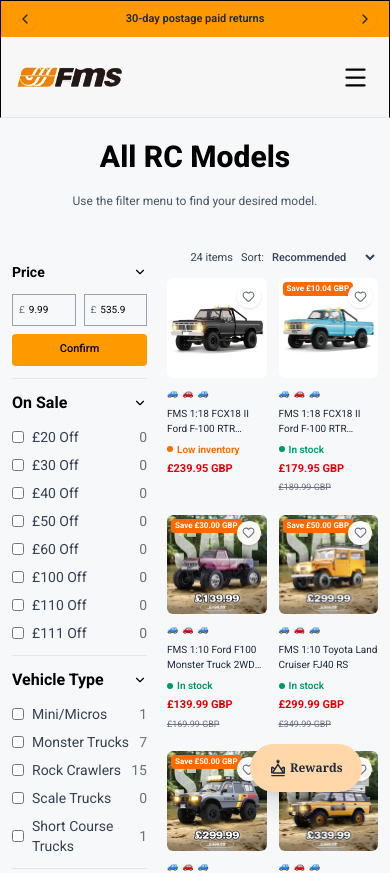
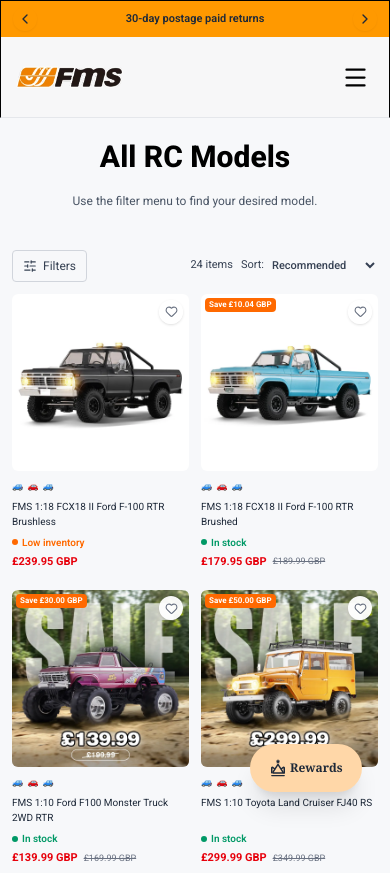
Before and after one commit to faizankhdev/FMS-Hobby, a Next.js app: page /productpage in a window 390 px wide. Shown: the top 873 px of the page. Built offline with nearby package versions, Linux system fonts and the light colour scheme.

Commit message:
product page responsive

```diff
--- a/src/app/productpage/page.tsx
+++ b/src/app/productpage/page.tsx
@@ -1,7 +1,14 @@
 "use client";
 
 import { useMemo, useState } from "react";
-import { ChevronDown, ChevronLeft, ChevronRight, Heart } from "lucide-react";
+import {
+  ChevronDown,
+  ChevronLeft,
+  ChevronRight,
+  Heart,
+  SlidersHorizontal,
+  X,
+} from "lucide-react";
 import {
   products,
   saleFilters,
@@ -33,6 +40,7 @@
   const [page, setPage] = useState(1);
   const [sort, setSort] = useState("Recommended");
   const [favorites, setFavorites] = useState<number[]>([]);
+  const [mobileFiltersOpen, setMobileFiltersOpen] = useState(false);
 
   const toggleSection = (title: string) => {
     setOpenFilters((current) => ({
@@ -52,7 +60,8 @@
 
   const filteredProducts = useMemo(() => {
     let result = products.filter(
-      (product) => product.price >= appliedMin && product.price <= appliedMax,
+      (product) =>
+        product.price >= appliedMin && product.price <= appliedMax,
     );
 
     const filterGroups = [
@@ -126,7 +135,6 @@
     return result;
   }, [appliedMin, appliedMax, selectedFilters, sort]);
 
- const pageSize = 18;
   const totalPages = Math.min(
     2,
     Math.max(1, Math.ceil(filteredProducts.length / 18)),
@@ -150,7 +158,12 @@
     const min = minPrice.trim() === "" ? 0 : Number(minPrice);
     const max = maxPrice.trim() === "" ? Infinity : Number(maxPrice);
 
-    if (!Number.isFinite(min) || min < 0 || Number.isNaN(max) || max < min) {
+    if (
+      !Number.isFinite(min) ||
+      min < 0 ||
+      Number.isNaN(max) ||
+      max < min
+    ) {
       return;
     }
 
@@ -163,13 +176,14 @@
     title: string,
     items: { label: string; count: number }[],
   ) => (
-    <section className="border-b border-gray-200 py-3">
+    <section className="border-b border-gray-200 py-3" key={title}>
       <button
         type="button"
         onClick={() => toggleSection(title)}
         className="flex w-full items-center justify-between text-left font-bold"
       >
         <span>{title}</span>
+
         {openFilters[title] ? (
           <ChevronDown size={14} />
         ) : (
@@ -179,7 +193,41 @@
 
       {openFilters[title] && (
         <div className="mt-3 space-y-2">
-          {items.map((item) => (
+          {items.map((item) => {
+            const count = products.filter((product) => {
+              if (VihicletypeData.some((i) => i.label === item.label)) {
+                return product.vehicle === item.label;
+              }
+
+              if (completionFilters.some((i) => i.label === item.label)) {
+                return product.completion === item.label;
+              }
+
+              if (scaleFilters.some((i) => i.label === item.label)) {
+                return product.scale === item.label;
+              }
+
+              if (brandFilters.some((i) => i.label === item.label)) {
+                return product.brand === item.label;
+              }
+
+              if (seriesFilters.some((i) => i.label === item.label)) {
+                return product.series === item.label;
+              }
+
+              if (saleFilters.some((i) => i.label === item.label)) {
+                if (product.oldPrice === undefined) return false;
+
+                return (
+                  Math.round(product.oldPrice - product.price) ===
+                  Number(item.label.match(/\d+/)?.[0] ?? 0)
+                );
+              }
+
+              return false;
+            }).length;
+
+            return (
               <label
                 key={item.label}
                 className="flex cursor-pointer items-center justify-between gap-2 text-sm text-gray-700"
@@ -191,59 +239,21 @@
                     onChange={() => toggleFilter(item.label)}
                     className="h-3 w-3 shrink-0 accent-amber-500"
                   />
+
                   <span>{item.label}</span>
                 </span>
-              <span className="text-gray-500">
-                {
-                  products.filter((product) => {
-                    if (VihicletypeData.some((i) => i.label === item.label))
-                      return product.vehicle === item.label;
 
-                    if (completionFilters.some((i) => i.label === item.label))
-                      return product.completion === item.label;
-
-                    if (scaleFilters.some((i) => i.label === item.label))
-                      return product.scale === item.label;
-
-                    if (brandFilters.some((i) => i.label === item.label))
-                      return product.brand === item.label;
-
-                    if (seriesFilters.some((i) => i.label === item.label))
-                      return product.series === item.label;
-
-                    if (saleFilters.some((i) => i.label === item.label)) {
-                      if (product.oldPrice === undefined) return false;
-
-                      return (
-                        Math.round(product.oldPrice - product.price) ===
-                        Number(item.label.match(/\\d+/)?.[0] ?? 0)
+                <span className="shrink-0 text-gray-500">{count}</span>
+              </label>
             );
-                    }
-
-                    return false;
-                  }).length
-                }
-              </span>
-            </label>
-          ))}
+          })}
         </div>
       )}
     </section>
   );
 
-  return (
-    <main className="min-h-screen bg-[#f7f8fa] px-3 pb-20 text-black sm:px-5 lg:px-6">
-      <div className="pt-5 text-center">
-        <h1 className="text-[30px] font-extrabold leading-tight sm:text-[36px]">
-          All RC Models
-        </h1>
-        <p className="mt-4 text-[12px] text-gray-600">
-          Use the filter menu to find your desired model.
-        </p>
-      </div>
-
-      <div className="mt-10 flex items-start gap-5 lg:gap-6">
-        <aside className="w-70 shrink-0 text-left max-lg:w-[220px] max-md:w-[180px] max-sm:w-[135px]">
+  const renderSidebarContent = () => (
+    <>
       <section className="border-b border-gray-200 py-3">
         <button
           type="button"
@@ -251,6 +261,7 @@
           className="flex w-full items-center justify-between text-sm font-bold"
         >
           Price
+
           {openFilters.Price ? (
             <ChevronDown size={14} />
           ) : (
@@ -263,6 +274,7 @@
             <div className="flex gap-2">
               <label className="flex h-8 min-w-0 flex-1 items-center border border-gray-400 px-1.5">
                 <span className="mr-1 text-[10px] text-gray-500">£</span>
+
                 <input
                   type="number"
                   min="0"
@@ -274,6 +286,7 @@
 
               <label className="flex h-8 min-w-0 flex-1 items-center border border-gray-400 px-1.5">
                 <span className="mr-1 text-[10px] text-gray-500">£</span>
+
                 <input
                   type="number"
                   min="0"
@@ -297,7 +310,10 @@
 
       {renderFilterSection("On Sale", saleFilters)}
       {renderFilterSection("Vehicle Type", VihicletypeData)}
-          {renderFilterSection("Vehicle Completion Level", completionFilters)}
+      {renderFilterSection(
+        "Vehicle Completion Level",
+        completionFilters,
+      )}
       {renderFilterSection("Vehicle Scale", scaleFilters)}
       {renderFilterSection("Vehicle Licensed Brand", brandFilters)}
       {renderFilterSection("Vehicle Series", seriesFilters)}
@@ -311,13 +327,83 @@
           Clear all filters
         </button>
       )}
+    </>
+  );
+
+  return (
+    <main className="min-h-screen bg-[#f7f8fa] px-3 pb-20 text-black sm:px-5 lg:px-6">
+      <div className="pt-5 text-center">
+        <h1 className="text-[30px] font-extrabold leading-tight sm:text-[36px]">
+          All RC Models
+        </h1>
+
+        <p className="mt-4 text-[12px] text-gray-600">
+          Use the filter menu to find your desired model.
+        </p>
+      </div>
+
+      <div className="mt-10 flex items-start gap-5 lg:gap-6">
+        <aside className="hidden w-70 shrink-0 text-left max-lg:w-[220px] md:block">
+          {renderSidebarContent()}
         </aside>
+
+        {mobileFiltersOpen && (
+          <div className="fixed inset-0 z-[100] md:hidden">
+            <button
+              type="button"
+              aria-label="Close filters"
+              onClick={() => setMobileFiltersOpen(false)}
+              className="absolute inset-0 h-full w-full bg-black/40"
+            />
+
+            <aside className="absolute inset-y-0 left-0 flex w-[85vw] max-w-[340px] flex-col overflow-y-auto bg-white px-4 pb-6 text-left shadow-xl">
+              <div className="sticky top-0 z-10 flex items-center justify-between border-b border-gray-200 bg-white py-4">
+                <h2 className="text-base font-bold">Filters</h2>
+
+                <button
+                  type="button"
+                  aria-label="Close filters"
+                  onClick={() => setMobileFiltersOpen(false)}
+                  className="flex h-8 w-8 items-center justify-center"
+                >
+                  <X size={20} />
+                </button>
+              </div>
+
+              {renderSidebarContent()}
+
+              <button
+                type="button"
+                onClick={() => setMobileFiltersOpen(false)}
+                className="mt-5 h-10 w-full rounded-sm bg-amber-500 text-sm font-semibold hover:bg-amber-600"
+              >
+                Show {filteredProducts.length} products
+              </button>
+            </aside>
+          </div>
+        )}
 
         <section className="min-w-0 flex-1">
           <div className="mb-3 flex flex-wrap items-center justify-end gap-2 text-[11px] text-gray-700">
+            <button
+              type="button"
+              onClick={() => setMobileFiltersOpen(true)}
+              className="mr-auto flex h-8 items-center gap-1.5 rounded-sm border border-gray-300 px-2.5 text-xs md:hidden"
+            >
+              <SlidersHorizontal size={14} />
+              Filters
+              {selectedFilters.length > 0 && (
+                <span className="flex h-4 min-w-4 items-center justify-center rounded-full bg-amber-500 px-1 text-[10px] text-black">
+                  {selectedFilters.length}
+                </span>
+              )}
+            </button>
+
             <span>{filteredProducts.length} items</span>
+
             <label className="flex items-center gap-1">
               Sort:
+
               <select
                 value={sort}
                 onChange={(event) => {
@@ -348,7 +434,7 @@
                     }}
                   >
                     <div
-                      className="absolute inset-0 opacity-0 cursor-pointer transition-opacity duration-500 ease-in-out group-hover:opacity-100"
+                      className="absolute inset-0 cursor-pointer opacity-0 transition-opacity duration-500 ease-in-out group-hover:opacity-100"
                       style={{
                         backgroundImage: `url("${product.hoverImage}")`,
                         backgroundPosition: "center",
@@ -411,6 +497,7 @@
                     <span className="text-[11px] font-bold text-red-600">
                       {money(product.price)}
                     </span>
+
                     {product.oldPrice !== undefined && (
                       <span className="text-[9px] text-gray-500 line-through">
                         {money(product.oldPrice)}
@@ -423,9 +510,11 @@
           ) : (
             <div className="flex min-h-52 flex-col items-center justify-center text-center">
               <p className="text-sm font-semibold">No products found</p>
+
               <p className="mt-2 text-xs text-gray-500">
                 Try changing your filters or price range.
               </p>
+
               <button
                 type="button"
                 onClick={clearFilters}
@@ -464,8 +553,11 @@
                 .map((number, index, array) => (
                   <span key={number} className="contents">
                     {index > 0 && array[index - 1] !== number - 1 && (
-                      <span className="px-1 text-xs text-gray-500">...</span>
+                      <span className="px-1 text-xs text-gray-500">
+                        ...
+                      </span>
                     )}
+
                     <button
                       type="button"
                       onClick={() => {
```
Lines whose indentation alone changed are shown as unchanged.
